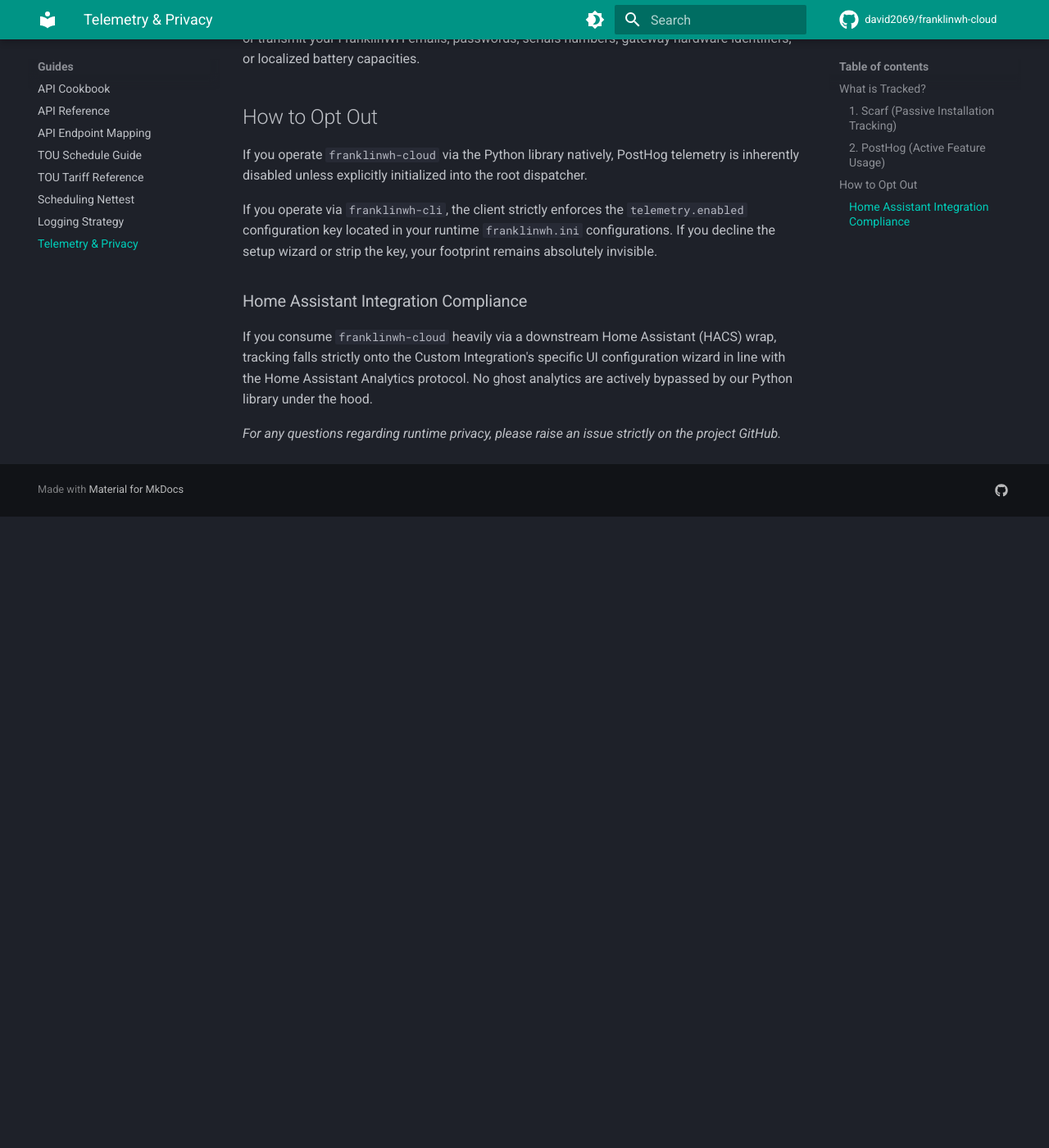
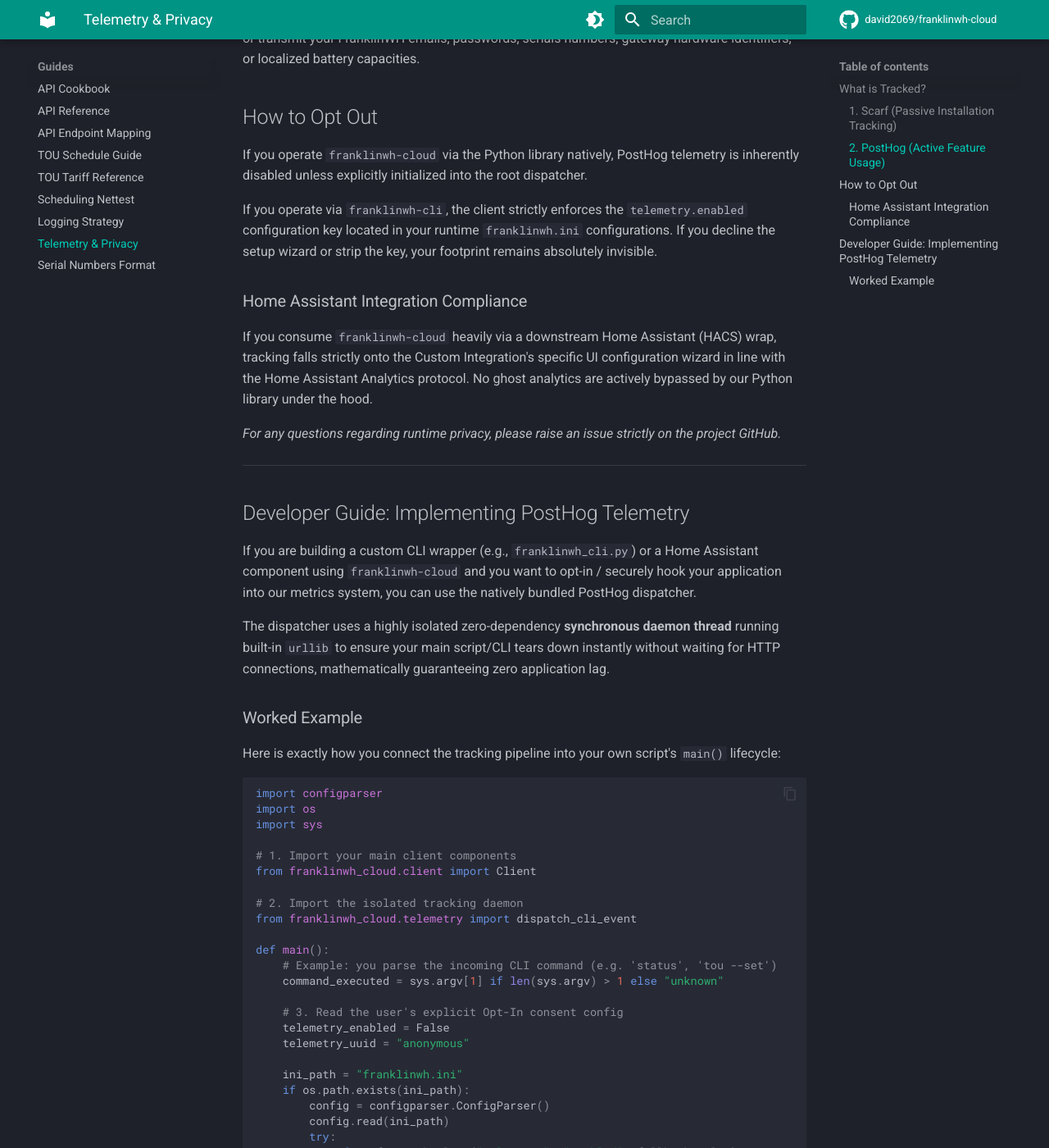
Before and after one commit to david2069/franklinwh-cloud, an MkDocs documentation site: the page built from docs/TELEMETRY.md, in a window 1280 px wide and 1400 px high, scrolled down 825 px. Shown: the whole window at 82% size. Built offline with MkDocs 1.6.1 and Material for MkDocs 9.7.7, drawn with Linux system fonts in a browser that asks for light colours; comment, search, counter and statistics services are not loaded; before the commit the page ends 1455 px from its top, so only the background shows below that; some of the changed text lies outside the part shown.

Commit message:
Session checkpoint: 2026-03-28

````diff
--- a/docs/TELEMETRY.md
+++ b/docs/TELEMETRY.md
@@ -24,3 +24,61 @@
 If you consume `franklinwh-cloud` heavily via a downstream Home Assistant (HACS) wrap, tracking falls strictly onto the Custom Integration's specific UI configuration wizard in line with the Home Assistant Analytics protocol. No ghost analytics are actively bypassed by our Python library under the hood.
 
 *For any questions regarding runtime privacy, please raise an issue strictly on the project GitHub.*
+
+---
+
+## Developer Guide: Implementing PostHog Telemetry
+
+If you are building a custom CLI wrapper (e.g., `franklinwh_cli.py`) or a Home Assistant component using `franklinwh-cloud` and you want to opt-in / securely hook your application into our metrics system, you can use the natively bundled PostHog dispatcher.
+
+The dispatcher uses a highly isolated zero-dependency **synchronous daemon thread** running built-in `urllib` to ensure your main script/CLI tears down instantly without waiting for HTTP connections, mathematically guaranteeing zero application lag.
+
+### Worked Example
+
+Here is exactly how you connect the tracking pipeline into your own script's `main()` lifecycle:
+
+```python
+import configparser
+import os
+import sys
+
+# 1. Import your main client components
+from franklinwh_cloud.client import Client
+
+# 2. Import the isolated tracking daemon
+from franklinwh_cloud.telemetry import dispatch_cli_event
+
+def main():
+    # Example: you parse the incoming CLI command (e.g. 'status', 'tou --set')
+    command_executed = sys.argv[1] if len(sys.argv) > 1 else "unknown"
+
+    # 3. Read the user's explicit Opt-In consent config
+    telemetry_enabled = False
+    telemetry_uuid = "anonymous"
+
+    ini_path = "franklinwh.ini"
+    if os.path.exists(ini_path):
+        config = configparser.ConfigParser()
+        config.read(ini_path)
+        try:
+            if config.getboolean("telemetry", "enabled", fallback=False):
+                telemetry_enabled = True
+                telemetry_uuid = config.get("telemetry", "uuid", fallback="anonymous")
+        except Exception:
+            pass
+
+    # 4. Fire the dispatcher!
+    # If telemetry_enabled == False, this silently returns and does absolutely nothing.
+    # If True, it launches a detached daemon thread to PostHog and instantly returns control back to your script.
+    dispatch_cli_event(
+        command=command_executed,
+        is_opted_in=telemetry_enabled,
+        execution_uuid=telemetry_uuid
+    )
+
+    # 5. Continue executing your normal sync/async workload...
+    # asyncio.run(my_async_business_logic())
+
+if __name__ == "__main__":
+    main()
+```
--- a/mkdocs.yml
+++ b/mkdocs.yml
@@ -78,6 +78,7 @@
     - Scheduling Nettest: SCHEDULING.md
     - Logging Strategy: LOGGING.md
     - Telemetry & Privacy: TELEMETRY.md
+    - Serial Numbers Format: SERIAL_NUMBERS.md
   - CLI:
     - Raw API Methods: cli-raw.md
   - Device Discovery:
````
Also changed, not shown: CHANGELOG.md (+3 -0 lines), docs/SERIAL_NUMBERS.md (added, +44 -0 lines), docs/archive/CLI_FUTURE_TODO.md (+3 -2 lines), 1 other file.
